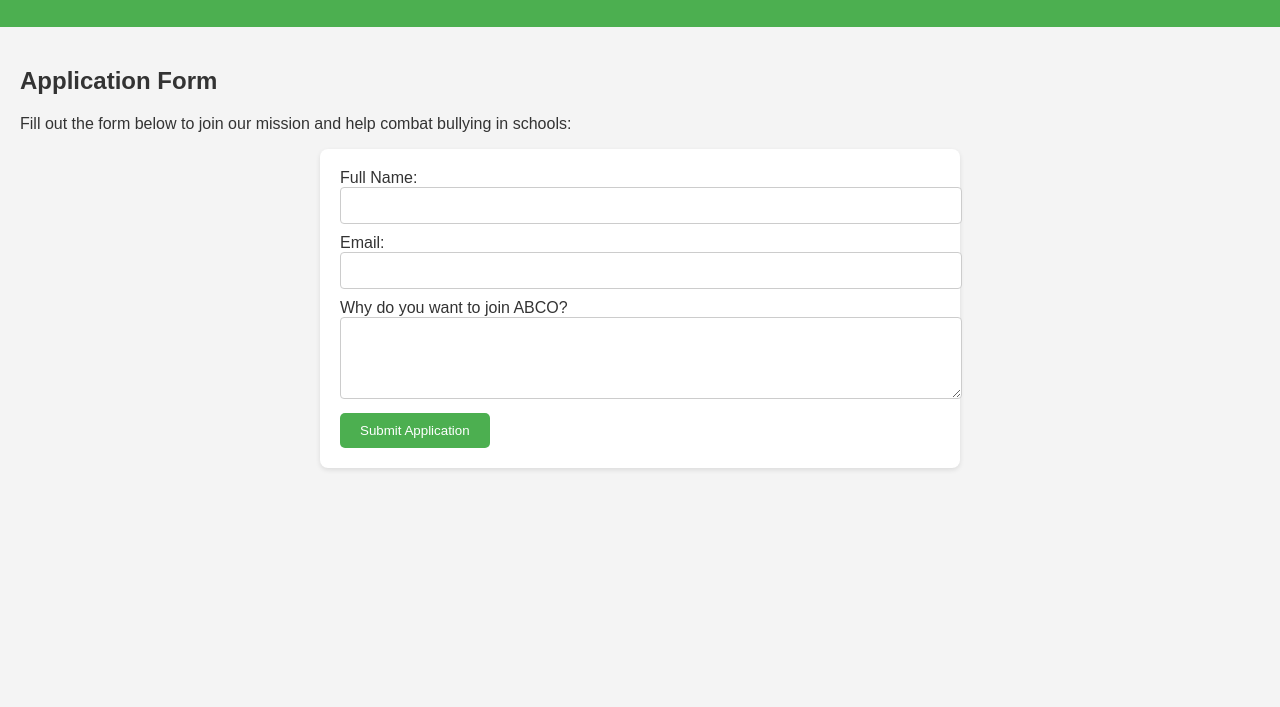
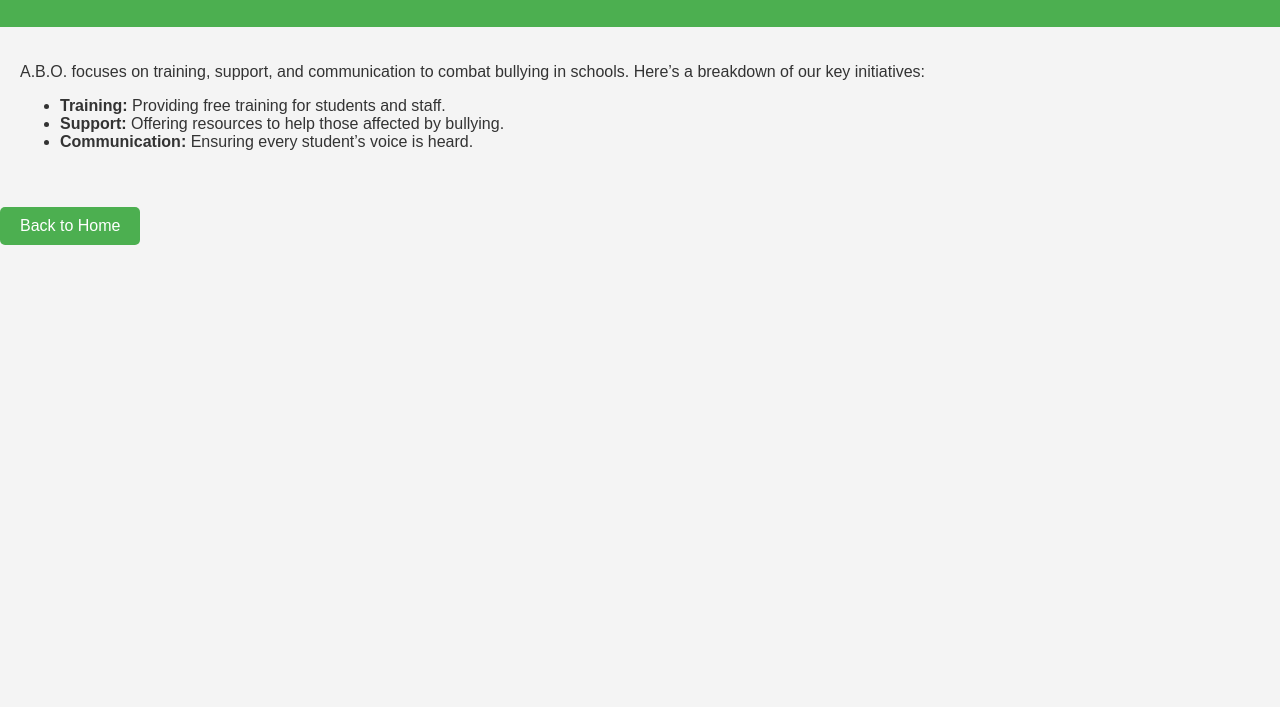
Before and after one commit to geo201199/geo-studos, a plain HTML site: page abco web/join us.html in a window 1280 px wide. Shown: the part 93-800 px from the top of the page. Drawn offline with Linux system fonts and the light colour scheme.

Commit message:
Update join us.html

```diff
--- a/abco web/join us.html
+++ b/abco web/join us.html
@@ -4,7 +4,7 @@
     <meta charset="UTF-8">
     <meta name="viewport" content="width=device-width, initial-scale=1.0">
     <meta http-equiv="X-UA-Compatible" content="IE=edge">
-    <title>Join Us - ABCO</title>
+    <title>What We Do - A.B.O.</title>
     <style>
         body {
             font-family: Arial, sans-serif;
@@ -22,53 +22,33 @@
         section {
             padding: 20px;
         }
-        form {
-            background-color: #fff;
-            padding: 20px;
-            border-radius: 8px;
-            box-shadow: 0 2px 5px rgba(0,0,0,0.1);
-            max-width: 600px;
-            margin: 0 auto;
-        }
-        form input, form textarea {
-            width: 100%;
-            padding: 10px;
-            margin-bottom: 10px;
-            border-radius: 4px;
-            border: 1px solid #ccc;
-        }
-        form button {
+        .back-button {
+            margin-top: 20px;
+            display: inline-block;
+            padding: 10px 20px;
             background-color: #4CAF50;
             color: white;
-            padding: 10px 20px;
-            border: none;
+            text-decoration: none;
             border-radius: 5px;
-            cursor: pointer;
         }
     </style>
 </head>
 <body>
 
 <header>
-    <h1>Join ABCO</h1>
+    <h1>What We Do</h1>
 </header>
 
 <section>
-    <h2>Application Form</h2>
-    <p>Fill out the form below to join our mission and help combat bullying in schools:</p>
-    <form action="#">
-        <label for="name">Full Name:</label>
-        <input type="text" id="name" name="name" required>
+    <p>A.B.O. focuses on training, support, and communication to combat bullying in schools. Here’s a breakdown of our key initiatives:</p>
+    <ul>
+        <li><strong>Training:</strong> Providing free training for students and staff.</li>
+        <li><strong>Support:</strong> Offering resources to help those affected by bullying.</li>
+        <li><strong>Communication:</strong> Ensuring every student’s voice is heard.</li>
+    </ul>
+</section>
 
-        <label for="email">Email:</label>
-        <input type="email" id="email" name="email" required>
-
-        <label for="why">Why do you want to join ABCO?</label>
-        <textarea id="why" name="why" rows="4" required></textarea>
-
-        <button type="submit">Submit Application</button>
-    </form>
-</section>
+<a href="index.html" class="back-button">Back to Home</a>
 
 </body>
 </html>
```
